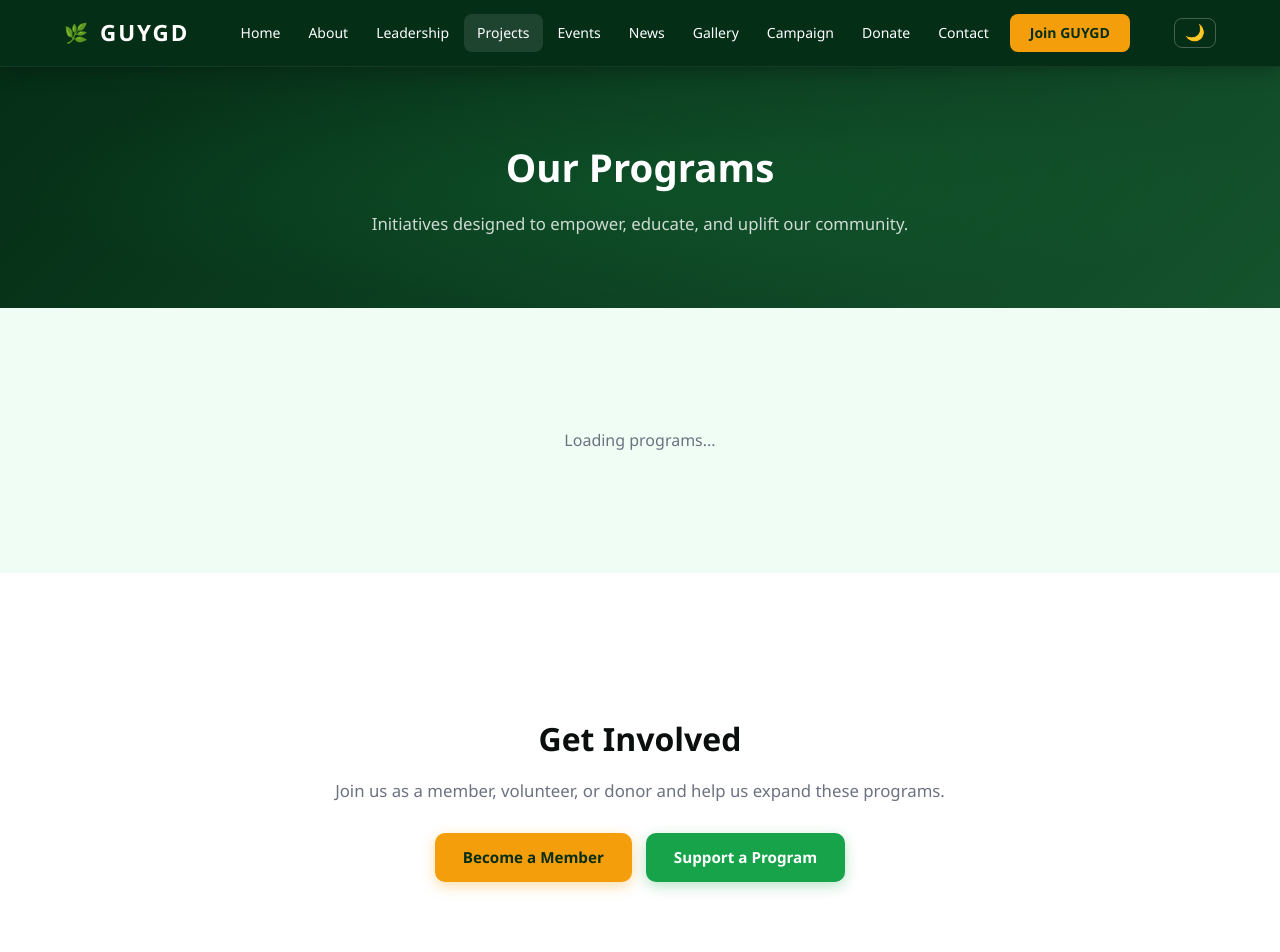
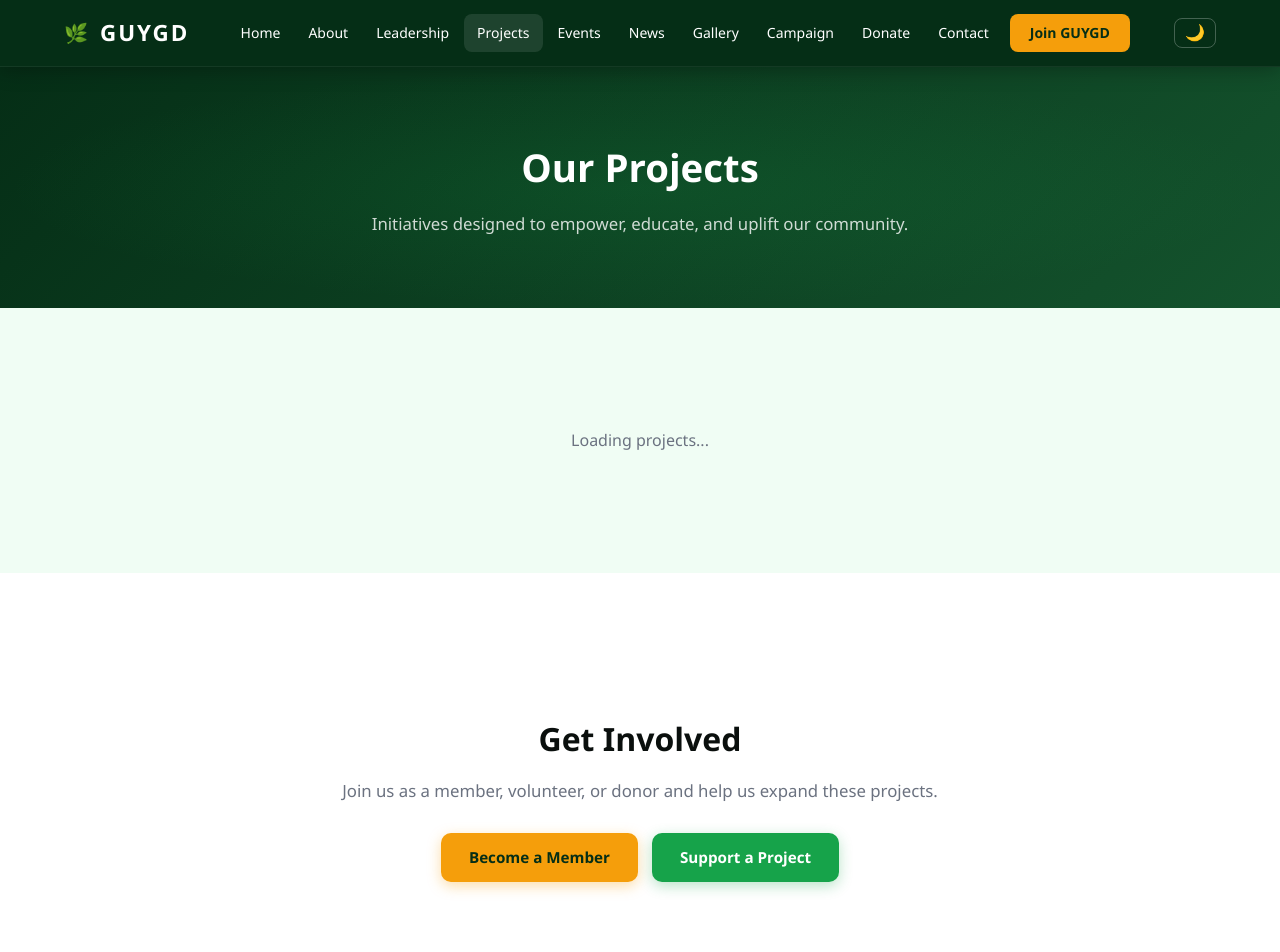
Before and after one commit to PrinceKarn2026-40/guygd-website, a website: page client/src/pages/programs.html in a window 1280 px wide. Shown: the top 952 px of the page. Drawn offline with Linux system fonts and the light colour scheme.

Commit message:
rename: Our Programs to Our Projects in programs.html

```diff
--- a/client/src/pages/programs.html
+++ b/client/src/pages/programs.html
@@ -3,7 +3,7 @@
 <head>
   <meta charset="UTF-8"/>
   <meta name="viewport" content="width=device-width, initial-scale=1.0"/>
-  <title>GUYGD – Programs</title>
+  <title>GUYGD – Projects</title>
   <link rel="stylesheet" href="/src/css/main.css"/>
   <link rel="stylesheet" href="/src/css/responsive.css"/>
 </head>
@@ -17,23 +17,23 @@
   </nav>
 
   <div class="page-hero">
-    <h1>Our Programs</h1>
+    <h1>Our Projects</h1>
     <p>Initiatives designed to empower, educate, and uplift our community.</p>
   </div>
 
   <section class="section">
     <div class="container" id="programs-container">
-      <div style="text-align:center;padding:40px;color:#6b7280;">Loading programs...</div>
+      <div style="text-align:center;padding:40px;color:#6b7280;">Loading projects...</div>
     </div>
   </section>
 
   <section class="section bg-light">
     <div class="container cta-box">
       <h2>Get Involved</h2>
-      <p>Join us as a member, volunteer, or donor and help us expand these programs.</p>
+      <p>Join us as a member, volunteer, or donor and help us expand these projects.</p>
       <div class="hero-btns">
         <a href="/membership.html" class="btn btn-primary">Become a Member</a>
-        <a href="/donate.html" class="btn btn-green">Support a Program</a>
+        <a href="/donate.html" class="btn btn-green">Support a Project</a>
       </div>
     </div>
   </section>
@@ -52,7 +52,7 @@
 
     function renderPrograms(list) {
       const c = document.getElementById('programs-container');
-      if (!list.length) { c.innerHTML = '<div style="text-align:center;padding:40px;color:#6b7280;">No programs yet.</div>'; return; }
+      if (!list.length) { c.innerHTML = '<div style="text-align:center;padding:40px;color:#6b7280;">No projects yet.</div>'; return; }
       c.innerHTML = list.map((p, i) => `
         <div class="program-block ${i % 2 !== 0 ? 'reverse' : ''}">
           ${p.image_url
```
